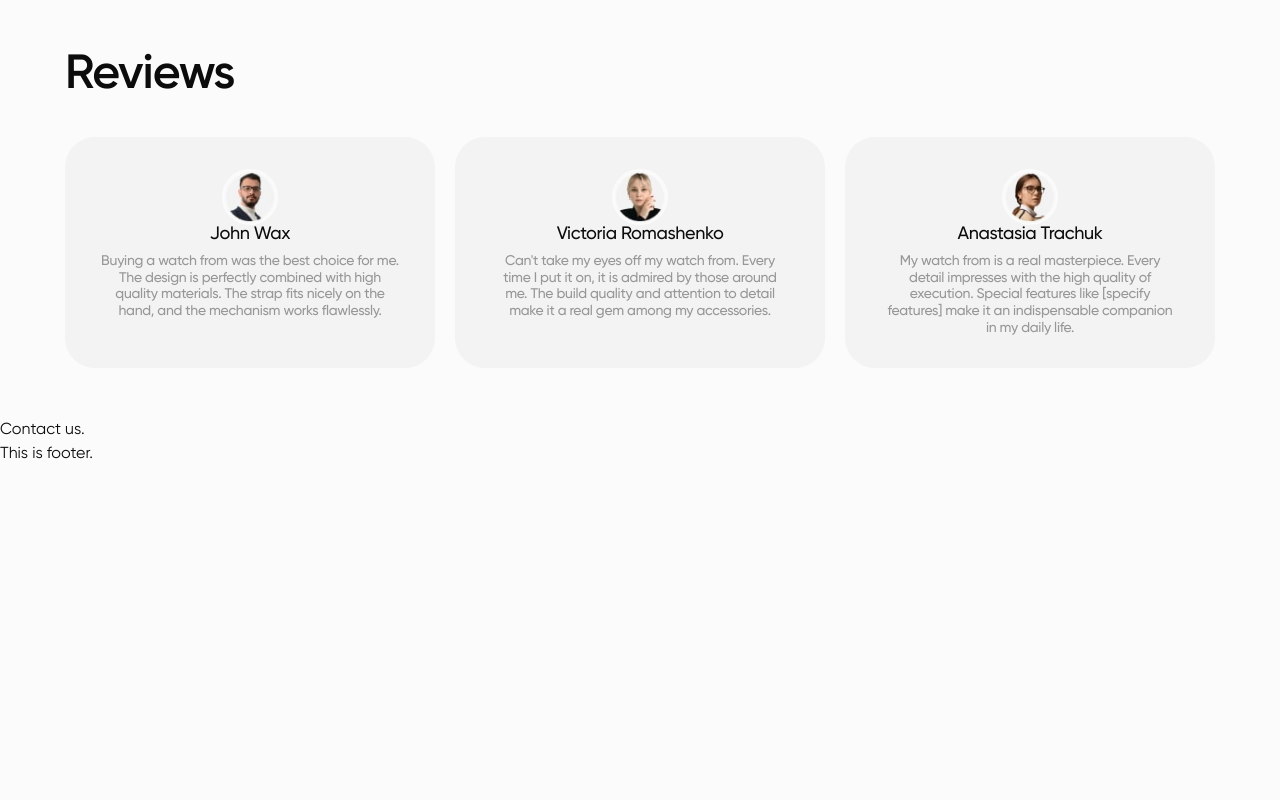
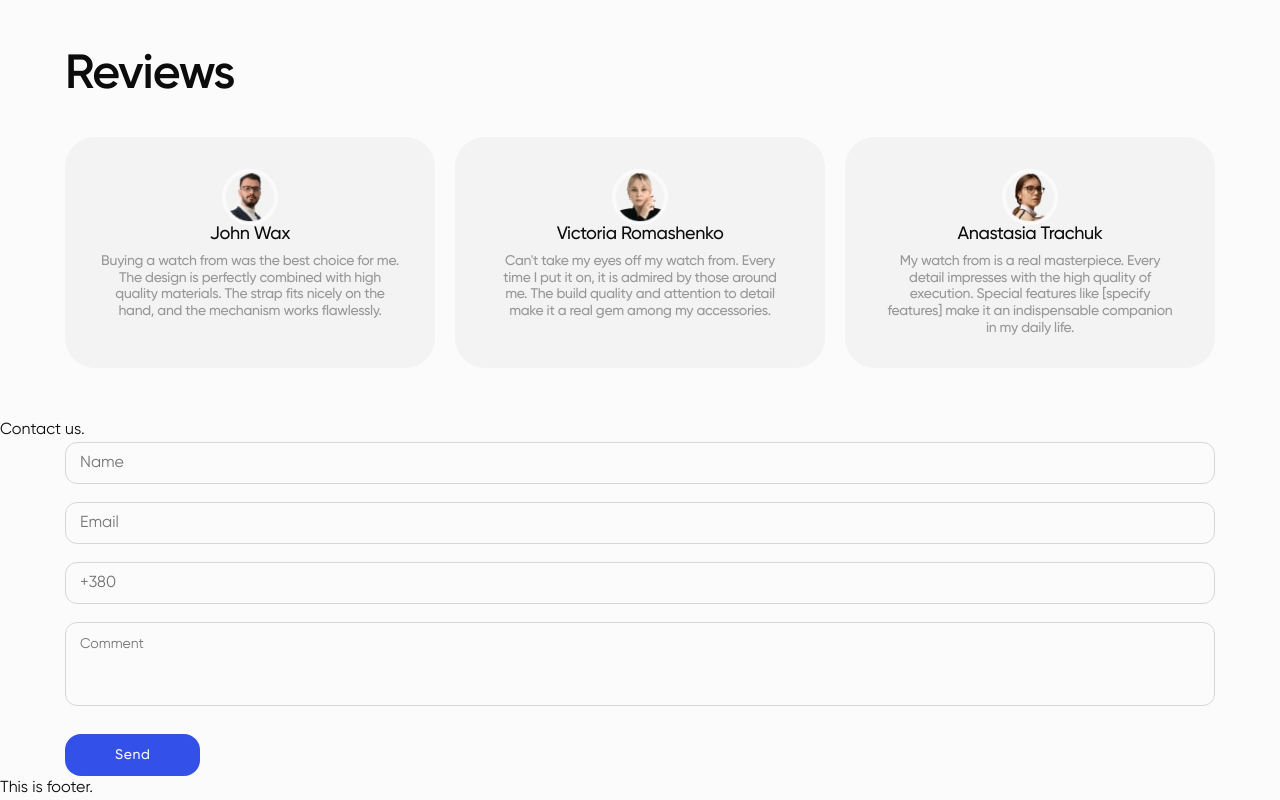
Before and after one commit to Mioshanika/project-undaunted.html-css, a website built with Vite: page src/index.html in a window 1280 px wide. Shown: the part 3097-3897 px from the top of the page. Before the commit the page ends 3563 px from the top, so only its background shows below. Built offline with nearby package versions, Linux system fonts and the light colour scheme; files whose address does not match are found by name.

Commit message:
temporary changes

```diff
--- a/src/css/styles.css
+++ b/src/css/styles.css
@@ -20,5 +20,8 @@
 @import url('./sale.css');
 @import url('./reviews.css');
 @import url('./contact-us.css');
+
+@import url('./temp-form.css');
+
 @import url('./mobile-menu.css');
 @import url('./footer.css');
--- /dev/null
+++ b/src/css/temp-form.css
@@ -0,0 +1,44 @@
+.contact-input {
+  margin-bottom: 18px;
+  padding: 12px 14px;
+  width: 100%;
+  height: 42px;
+  border: 1px solid rgba(12, 12, 12, 0.15);
+  border-radius: 12px;
+  outline: transparent;
+  transition: border-color 250ms cubic-bezier(0.4, 0, 0.2, 1);
+  background-color: transparent;
+}
+.contact-textarea {
+  margin-bottom: 28px;
+  padding: 12px 14px;
+  width: 100%;
+  height: 84px;
+  display: block;
+  font-weight: 400;
+  font-size: 14px;
+  line-height: 1.29;
+  resize: none;
+  border: 1px solid rgba(12, 12, 12, 0.15);
+  border-radius: 12px;
+  background-color: transparent;
+  outline: transparent;
+  transition: border-color 250ms cubic-bezier(0.4, 0, 0.2, 1);
+}
+.button-send {
+  padding: 12px 50px;
+  min-width: 134px;
+  height: 42px;
+  border-radius: 16px;
+  background-color: #3350e9;
+  border: none;
+  font-weight: 500;
+  font-size: 14px;
+  line-height: 1.29;
+  letter-spacing: 0.04em;
+  display: flex;
+  align-items: center;
+  justify-content: center;
+  color: #fbfbfb;
+  transition: background-color 250ms cubic-bezier(0.4, 0, 0.2, 1);
+}
--- a/src/index.html
+++ b/src/index.html
@@ -26,6 +26,9 @@
       <load src="./partials/sale.html" />
       <load src="./partials/reviews.html" />
       <load src="./partials/contact-us.html" />
+
+      <load src="./partials/temp-form.html" />
+
       <load src="./partials/mobile-menu.html" />
     </main>
 
--- a/src/main.js
+++ b/src/main.js
@@ -1 +1,2 @@
 import './js/mobile-menu'
+import './js/form-processing'
--- /dev/null
+++ b/src/partials/temp-form.html
@@ -0,0 +1,41 @@
+<section class="section-temp-form">
+  <div class="container">
+    <form class="contact-form">
+      <input
+        type="text"
+        name="user-name"
+        id="user-name"
+        class="contact-input"
+        placeholder="Name"
+        required
+      />
+      <input
+        type="email"
+        name="user-email"
+        pattern="([A-z0-9_.-]{1,})@([A-z0-9_.-]{1,}).([A-z]{2,8})"
+        id="user-email"
+        class="contact-input"
+        placeholder="Email"
+        required
+      />
+      <input
+        type="tel"
+        name="user-tel"
+        pattern="^\+\d{3}-\d{2}-\d{3}-\d{2}-\d{2}$"
+        (+380-XX-XXX-XX-XX)
+        id="user-tel"
+        class="contact-input"
+        placeholder="+380"
+        required
+      />
+      <textarea
+        name="user-comment"
+        id="user-comment"
+        class="contact-textarea"
+        placeholder="Comment"
+        required
+      ></textarea>
+      <button class="button-send" type="submit">Send</button>
+    </form>
+  </div>
+</section>
```
Also changed, not shown: src/js/form-processing.js (added).
